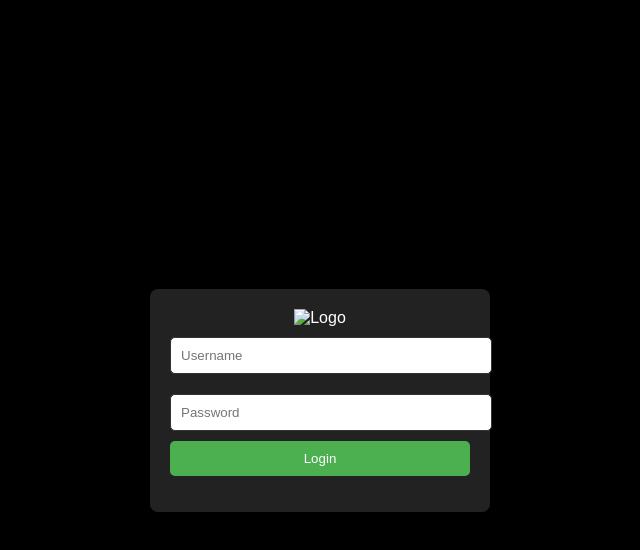
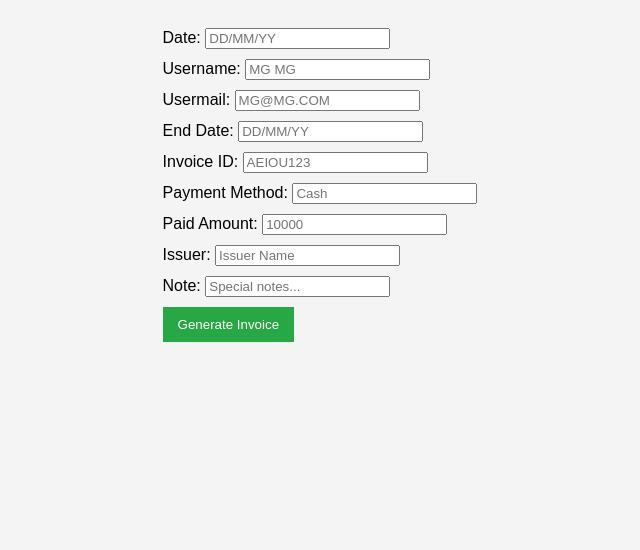
Before and after one commit to pssmyanmar/jpgbot, a plain HTML site: page index.html in a window 1280 px wide. Shown: the whole page, without its empty margins (320-960 px from the left). Drawn offline with Linux system fonts and the light colour scheme.

Commit message:
Add files via upload

```diff
--- a/index.html
+++ b/index.html
@@ -3,65 +3,135 @@
 <head>
     <meta charset="UTF-8">
     <meta name="viewport" content="width=device-width, initial-scale=1.0">
-    <title>Invoice Generator Login</title>
+    <title>Invoice Generator</title>
     <style>
         body {
             font-family: Arial, sans-serif;
-            background-color: #000;
             display: flex;
             justify-content: center;
             align-items: center;
-            height: 100vh;
-            margin: 0;
-            color: #fff;
+            flex-direction: column;
+            background-color: #f4f4f4;
+            padding: 20px;
         }
-        .login-container {
-            background-color: #222;
-            padding: 20px;
-            border-radius: 8px;
-            width: 300px;
-            text-align: center;
+        #template-container {
+            position: relative;
+            width: 800px;
+            height: 600px;
         }
-        .login-container input[type="text"],
-        .login-container input[type="password"] {
+        #template {
             width: 100%;
-            padding: 10px;
-            margin: 10px 0;
-            border-radius: 5px;
-            border: 1px solid #333;
-            outline: none;
+            height: 100%;
         }
-        .login-container button {
-            padding: 10px 20px;
+        .input-field {
+            margin-bottom: 10px;
+        }
+        button {
+            padding: 10px 15px;
+            background-color: #28a745;
+            color: white;
             border: none;
-            background-color: #4CAF50;
-            color: #fff;
-            border-radius: 5px;
             cursor: pointer;
-            width: 100%;
-        }
-        .login-container button:hover {
-            background-color: #45a049;
-        }
-        .error-message {
-            color: #f00;
-            margin-top: 10px;
         }
     </style>
 </head>
 <body>
 
-<div class="login-container">
-    <img src="logo.png" alt="Logo" width="100px" />
-    <form id="loginForm">
-        <input type="text" id="username" placeholder="Username" required>
-        <input type="password" id="password" placeholder="Password" required>
-        <button type="submit">Login</button>
-        <p class="error-message" id="errorMessage"></p>
-    </form>
-</div>
+    <div>
+        <div class="input-field">
+            <label for="date">Date:</label>
+            <input type="text" id="date" placeholder="DD/MM/YY">
+        </div>
+        <div class="input-field">
+            <label for="username">Username:</label>
+            <input type="text" id="username" placeholder="MG MG">
+        </div>
+        <div class="input-field">
+            <label for="usermail">Usermail:</label>
+            <input type="text" id="usermail" placeholder="MG@MG.COM">
+        </div>
+        <div class="input-field">
+            <label for="end-date">End Date:</label>
+            <input type="text" id="end-date" placeholder="DD/MM/YY">
+        </div>
+        <div class="input-field">
+            <label for="invoice-id">Invoice ID:</label>
+            <input type="text" id="invoice-id" placeholder="AEIOU123">
+        </div>
+        <div class="input-field">
+            <label for="payment-method">Payment Method:</label>
+            <input type="text" id="payment-method" placeholder="Cash">
+        </div>
+        <div class="input-field">
+            <label for="paid-amount">Paid Amount:</label>
+            <input type="text" id="paid-amount" placeholder="10000">
+        </div>
+        <div class="input-field">
+            <label for="issuer">Issuer:</label>
+            <input type="text" id="issuer" placeholder="Issuer Name">
+        </div>
+        <div class="input-field">
+            <label for="note">Note:</label>
+            <input type="text" id="note" placeholder="Special notes...">
+        </div>
+        <button onclick="generateInvoice()">Generate Invoice</button>
+    </div>
 
-<script src="script.js"></script>
+    <div id="template-container">
+        <canvas id="invoiceCanvas" width="800" height="600"></canvas>
+    </div>
+
+    <script src="https://cdnjs.cloudflare.com/ajax/libs/html2canvas/0.4.1/html2canvas.min.js"></script>
+    <script>
+        function generateInvoice() {
+            // Load the template image
+            const canvas = document.getElementById('invoiceCanvas');
+            const ctx = canvas.getContext('2d');
+            const templateImage = new Image();
+            templateImage.src = '/mnt/data/image.png';  // Path to your template image
+            templateImage.onload = function() {
+                // Draw the template on the canvas
+                ctx.drawImage(templateImage, 0, 0, canvas.width, canvas.height);
+
+                // Get input values
+                const date = document.getElementById('date').value;
+                const username = document.getElementById('username').value;
+                const usermail = document.getElementById('usermail').value;
+                const endDate = document.getElementById('end-date').value;
+                const invoiceId = document.getElementById('invoice-id').value;
+                const paymentMethod = document.getElementById('payment-method').value;
+                const paidAmount = document.getElementById('paid-amount').value;
+                const issuer = document.getElementById('issuer').value;
+                const note = document.getElementById('note').value;
+
+                // Define text style
+                ctx.font = '20px Arial';
+                ctx.fillStyle = 'black';
+                ctx.textAlign = 'center';
+
+                // Place text on the image (adjust x, y positions as needed)
+                ctx.fillText(date, 650, 150);           // Date
+                ctx.fillText(username, 650, 180);       // Username
+                ctx.fillText(usermail, 650, 210);       // Usermail
+                ctx.fillText(endDate, 650, 240);        // End Date
+                ctx.fillText(invoiceId, 650, 270);      // Invoice ID
+                ctx.fillText(paymentMethod, 650, 370);  // Payment Method
+                ctx.fillText(paidAmount, 650, 400);     // Paid Amount
+                ctx.fillText(issuer, 650, 430);         // Issuer
+                ctx.fillText(note, 400, 500);           // Note (adjusted to center)
+
+                // Generate the JPG and download
+                html2canvas(canvas, {
+                    onrendered: function(canvas) {
+                        const link = document.createElement('a');
+                        link.href = canvas.toDataURL('image/jpeg');
+                        link.download = 'invoice.jpg';
+                        link.click();
+                    }
+                });
+            };
+        }
+    </script>
 
 </body>
 </html>
```
Also changed, not shown: index.jpg (added).
